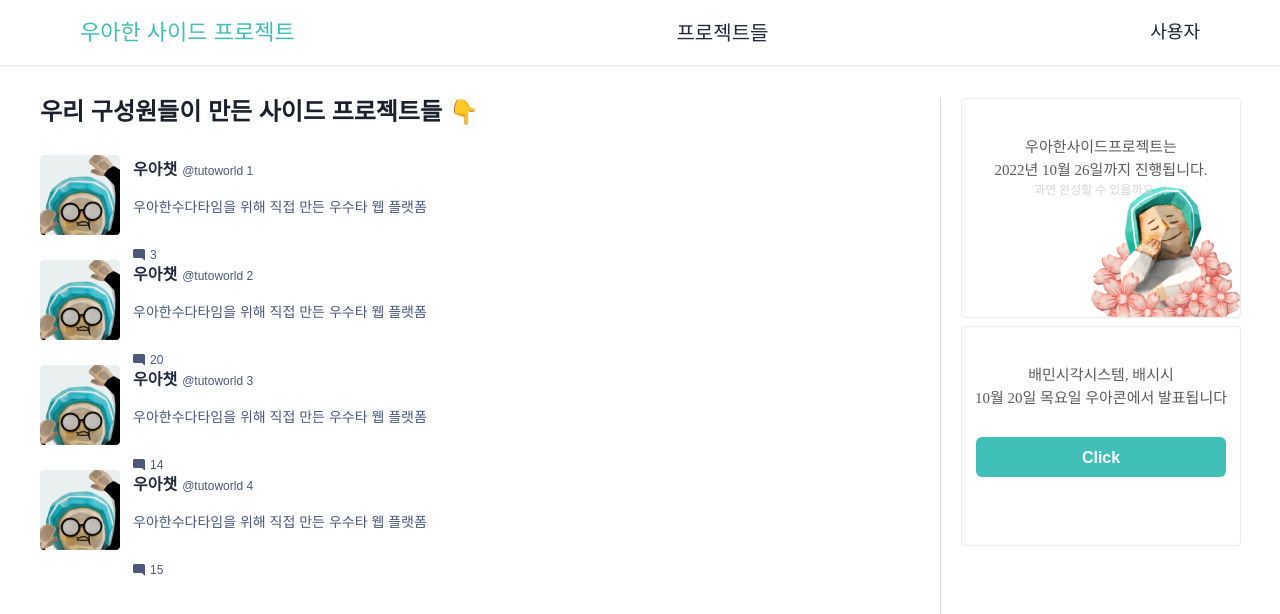
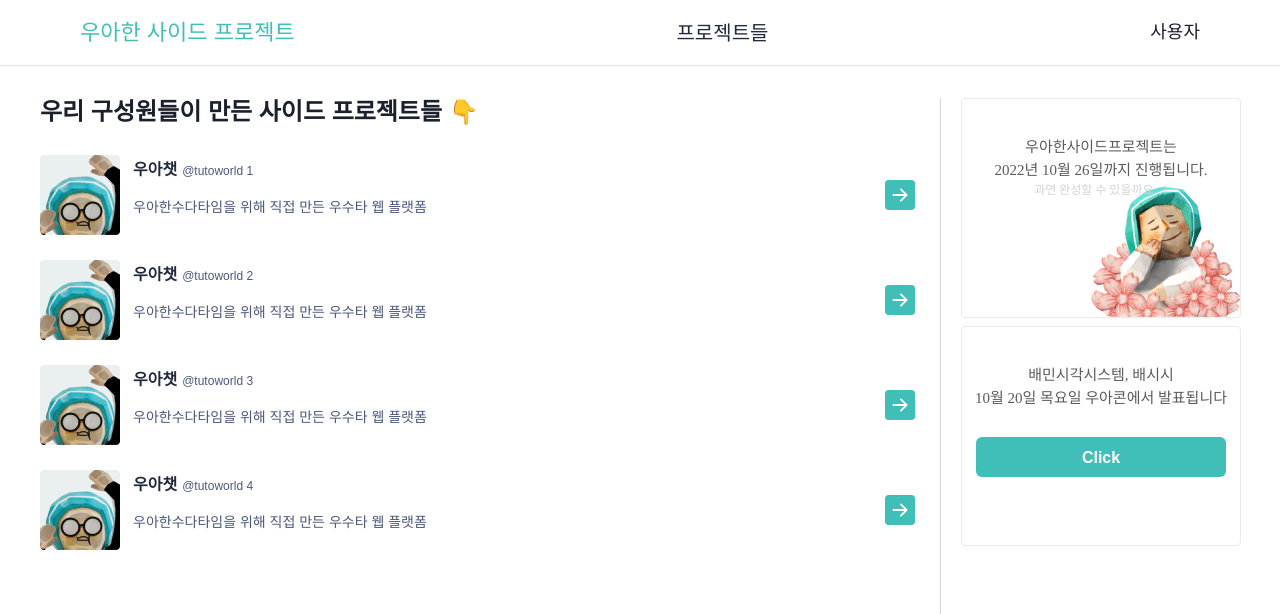
Before and after one commit to hseoy/woowahan-side-project, a Next.js app in the folder packages/web-client/: page / in a window 1280 px wide. Shown: the top 614 px of the page. Built offline with nearby package versions, Linux system fonts and the light colour scheme; a web font is replaced by a local one.

Commit message:
feat: deploy link 추가

```diff
--- a/packages/web-client/components/project/ProjectItem.tsx
+++ b/packages/web-client/components/project/ProjectItem.tsx
@@ -1,7 +1,9 @@
-import { Flex, Stack, Text } from '@chakra-ui/react';
+import { Flex, Stack, Text, Icon, Center } from '@chakra-ui/react';
 import Image from 'next/image';
-import ChatRightFill from '@/assets/svg/chat-right-fill.svg';
+// import ChatRightFill from '@/assets/svg/chat-right-fill.svg';
+import Link from 'next/link';
 import { mockImage } from '@/mock';
+import ArrowRightSquareFill from '@/assets/svg/arrow-right-square-fill.svg';
 
 type ProjectItemProps = {
   userName: string;
@@ -9,16 +11,18 @@ type ProjectItemProps = {
     name: string;
     description: string;
   };
-  commentCnt: number;
+  deployLink?: string;
+  /** @todo 현재 아직 구현되지 않은 기능입니다. */
+  // commentCnt?: number;
 };
 
 function ProjectItem({
   userName,
   project,
-  commentCnt,
+  deployLink,
 }: ProjectItemProps): JSX.Element {
   return (
-    <Flex>
+    <Flex width="100%" position="relative" paddingRight="25px">
       <Image src={mockImage} alt="project name" width="80px" height="80px" />
       <Stack padding="3px 13px" height="80px">
         <Flex alignItems="baseline" paddingBottom="7px">
@@ -39,13 +43,26 @@ function ProjectItem({
           {project.description}
         </Text>
 
-        <Flex alignItems="center" marginTop="20px">
+        {/* <Flex alignItems="center" marginTop="20px">
           <ChatRightFill color="#4B587C" width="12px" height="12px" />
           <Text fontSize="12px" color="brandPrimary" paddingLeft="5px">
-            {commentCnt}
+            {`현재 구현되지 않은 기능입니다.(댓글 수 - ${commentCnt})`}
           </Text>
-        </Flex>
+        </Flex> */}
       </Stack>
+
+      {deployLink && (
+        <Link href={deployLink} passHref>
+          <Center marginLeft="auto" cursor="pointer">
+            <Icon
+              as={ArrowRightSquareFill}
+              color="logo"
+              width="30px"
+              height="30px"
+            />
+          </Center>
+        </Link>
+      )}
     </Flex>
   );
 }
--- a/packages/web-client/components/project/ProjectListContainer.tsx
+++ b/packages/web-client/components/project/ProjectListContainer.tsx
@@ -10,6 +10,7 @@ const mockItems = [
       description: '우아한수다타임을 위해 직접 만든 우수타 웹 플랫폼',
     },
     commentCnt: 3,
+    deployLink: 'https://woowahan-side-project.hseoy.xyz/',
   },
   {
     id: 1,
@@ -19,6 +20,7 @@ const mockItems = [
       description: '우아한수다타임을 위해 직접 만든 우수타 웹 플랫폼',
     },
     commentCnt: 20,
+    deployLink: 'https://woowahan-side-project.hseoy.xyz/',
   },
   {
     id: 2,
@@ -28,6 +30,7 @@ const mockItems = [
       description: '우아한수다타임을 위해 직접 만든 우수타 웹 플랫폼',
     },
     commentCnt: 14,
+    deployLink: 'https://woowahan-side-project.hseoy.xyz/',
   },
   {
     id: 3,
@@ -37,6 +40,7 @@ const mockItems = [
       description: '우아한수다타임을 위해 직접 만든 우수타 웹 플랫폼',
     },
     commentCnt: 15,
+    deployLink: 'https://woowahan-side-project.hseoy.xyz/',
   },
 ];
 
```
Also changed, not shown: packages/web-client/assets/svg/arrow-right-square-fill.svg (added).
